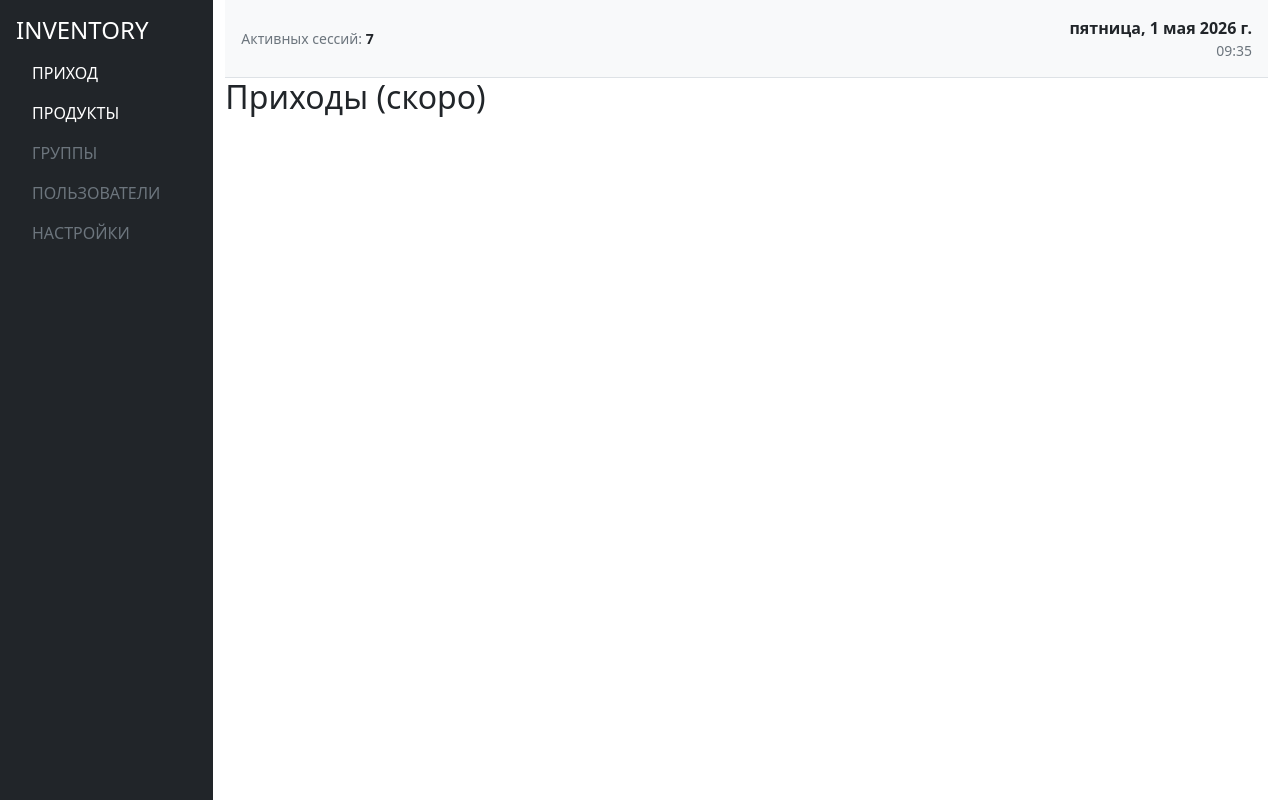
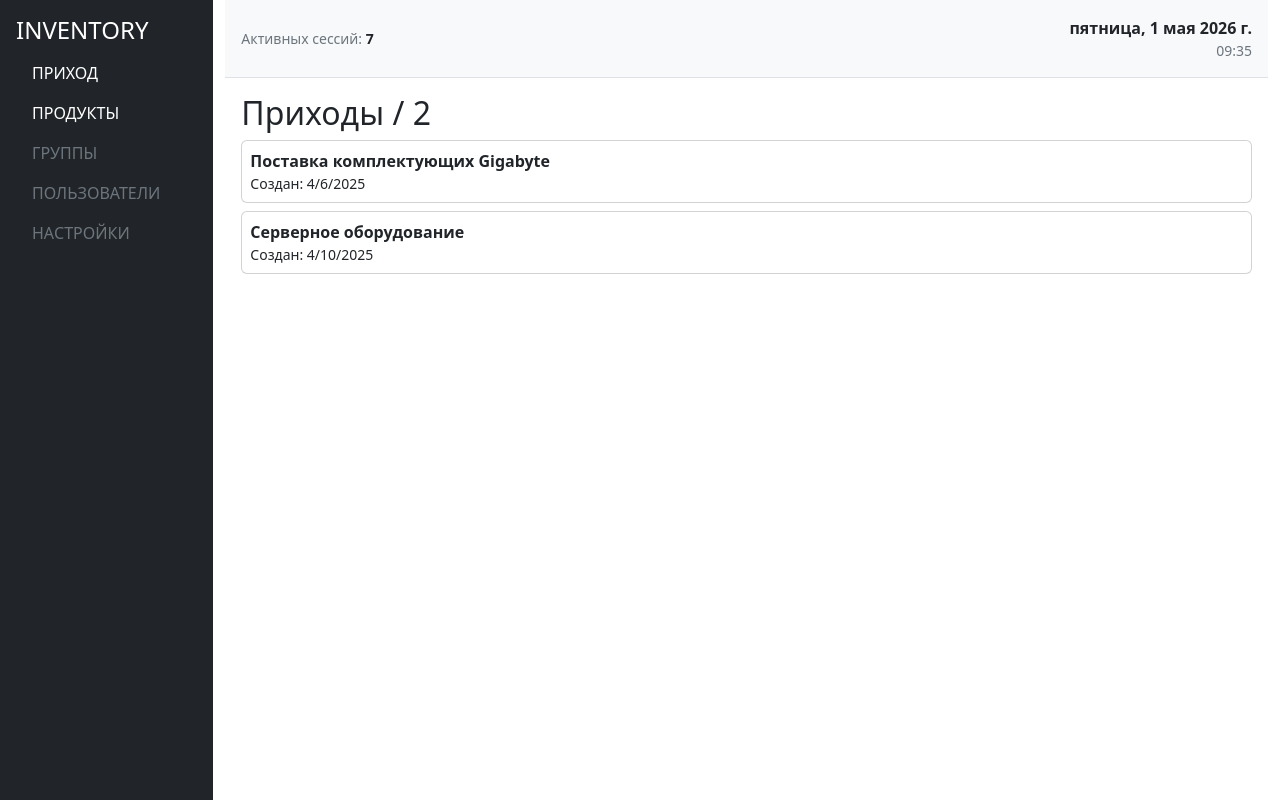
Before and after one commit to freeman1306/inventory-app, a React (Create React App) app: page / in a window 1280 px wide. Built offline with nearby package versions, Linux system fonts and the light colour scheme.

Commit message:
feat: mock data, api service, redux orders slice

```diff
--- /dev/null
+++ b/src/mock/data.js
@@ -0,0 +1,77 @@
+export const orders = [
+  {
+    id: 1,
+    name: 'Поставка комплектующих Gigabyte',
+    createdAt: '2025-04-06T10:00:00Z',
+    products: [101, 102, 103],
+  },
+  {
+    id: 2,
+    name: 'Серверное оборудование',
+    createdAt: '2025-04-10T14:30:00Z',
+    products: [104, 105],
+  },
+];
+
+export const products = [
+  {
+    id: 101,
+    name: 'Gigabyte Technology X58-USB3 (Socket 1366) 6 X58-USB3',
+    sn: 'SN-12.3456789',
+    type: 'материнская плата',
+    status: 'Свободен',
+    warrantyStart: '2025-04-06',
+    warrantyEnd: '2027-04-06',
+    priceUSD: 2500,
+    priceUAH: 250000.5,
+    orderId: 1,
+  },
+  {
+    id: 102,
+    name: 'Gigabyte Technology X58-USB3 (Socket 1366) 6 X58-USB3',
+    sn: 'SN-98.7654321',
+    type: 'материнская плата',
+    status: 'В ремонте',
+    warrantyStart: '2025-04-06',
+    warrantyEnd: '2027-04-06',
+    priceUSD: 2500,
+    priceUAH: 250000.5,
+    orderId: 1,
+  },
+  {
+    id: 103,
+    name: 'Kingston HyperX DDR3 8GB',
+    sn: 'RAM-112233',
+    type: 'оперативная память',
+    status: 'Свободен',
+    warrantyStart: '2025-04-06',
+    warrantyEnd: '2027-04-06',
+    priceUSD: 85.5,
+    priceUAH: 3500,
+    orderId: 1,
+  },
+  {
+    id: 104,
+    name: 'Intel Xeon E5-2690',
+    sn: 'CPU-443322',
+    type: 'процессор',
+    status: 'Свободен',
+    warrantyStart: '2025-04-10',
+    warrantyEnd: '2028-04-10',
+    priceUSD: 1200,
+    priceUAH: 50000,
+    orderId: 2,
+  },
+  {
+    id: 105,
+    name: 'Supermicro X10DRi',
+    sn: 'MB-998877',
+    type: 'материнская плата',
+    status: 'Свободен',
+    warrantyStart: '2025-04-10',
+    warrantyEnd: '2028-04-10',
+    priceUSD: 850,
+    priceUAH: 35000,
+    orderId: 2,
+  },
+];
--- a/src/pages/Orders.js
+++ b/src/pages/Orders.js
@@ -1,5 +1,29 @@
-import React from 'react';
+import React, { useEffect } from 'react';
+import { useDispatch, useSelector } from 'react-redux';
+import { loadOrders } from '../store/ordersSlice';
+
 function Orders() {
-  return <h2>Приходы (скоро)</h2>;
+  const dispatch = useDispatch();
+  const { list, loading, error } = useSelector((state) => state.orders);
+
+  useEffect(() => {
+    dispatch(loadOrders());
+  }, [dispatch]);
+
+  if (loading) return <div className="p-3">Загрузка приходов...</div>;
+  if (error) return <div className="p-3 text-danger">Ошибка: {error}</div>;
+
+  return (
+    <div className="p-3">
+      <h2>Приходы / {list.length}</h2>
+      {list.map((order) => (
+        <div key={order.id} className="card mb-2 p-2">
+          <strong>{order.name}</strong>
+          <small>Создан: {new Date(order.createdAt).toLocaleDateString()}</small>
+        </div>
+      ))}
+    </div>
+  );
 }
+
 export default Orders;
--- /dev/null
+++ b/src/services/api.js
@@ -0,0 +1,21 @@
+import { orders, products } from '../mock/data';
+
+// имитация задержки сети
+const delay = (ms) => new Promise((resolve) => setTimeout(resolve, ms));
+
+export const fetchOrders = async () => {
+  await delay(300);
+  return [...orders];
+};
+
+export const fetchProducts = async () => {
+  await delay(300);
+  return [...products];
+};
+
+export const deleteOrder = async (orderId) => {
+  await delay(500);
+  // просто логируем, реальное удаление сделаем в Redux позже
+  console.log(`deleting order ${orderId}`);
+  return true;
+};
--- a/src/store.js
+++ b/src/store.js
@@ -1,8 +1,9 @@
 import { configureStore } from '@reduxjs/toolkit';
+import ordersReducer from './store/ordersSlice';
 
 export const store = configureStore({
   reducer: {
-    // пока пусто, добавим позже
+    orders: ordersReducer,
   },
 });
 
--- /dev/null
+++ b/src/store/ordersSlice.js
@@ -0,0 +1,41 @@
+import { createSlice, createAsyncThunk } from '@reduxjs/toolkit';
+import { fetchOrders as fetchOrdersApi, deleteOrder as deleteOrderApi } from '../services/api';
+
+export const loadOrders = createAsyncThunk('orders/load', async () => {
+  const data = await fetchOrdersApi();
+  return data;
+});
+
+export const removeOrder = createAsyncThunk('orders/remove', async (orderId) => {
+  await deleteOrderApi(orderId);
+  return orderId;
+});
+
+const ordersSlice = createSlice({
+  name: 'orders',
+  initialState: {
+    list: [],
+    loading: false,
+    error: null,
+  },
+  reducers: {},
+  extraReducers: (builder) => {
+    builder
+      .addCase(loadOrders.pending, (state) => {
+        state.loading = true;
+      })
+      .addCase(loadOrders.fulfilled, (state, action) => {
+        state.loading = false;
+        state.list = action.payload;
+      })
+      .addCase(loadOrders.rejected, (state, action) => {
+        state.loading = false;
+        state.error = action.error.message;
+      })
+      .addCase(removeOrder.fulfilled, (state, action) => {
+        state.list = state.list.filter((order) => order.id !== action.payload);
+      });
+  },
+});
+
+export default ordersSlice.reducer;
```
